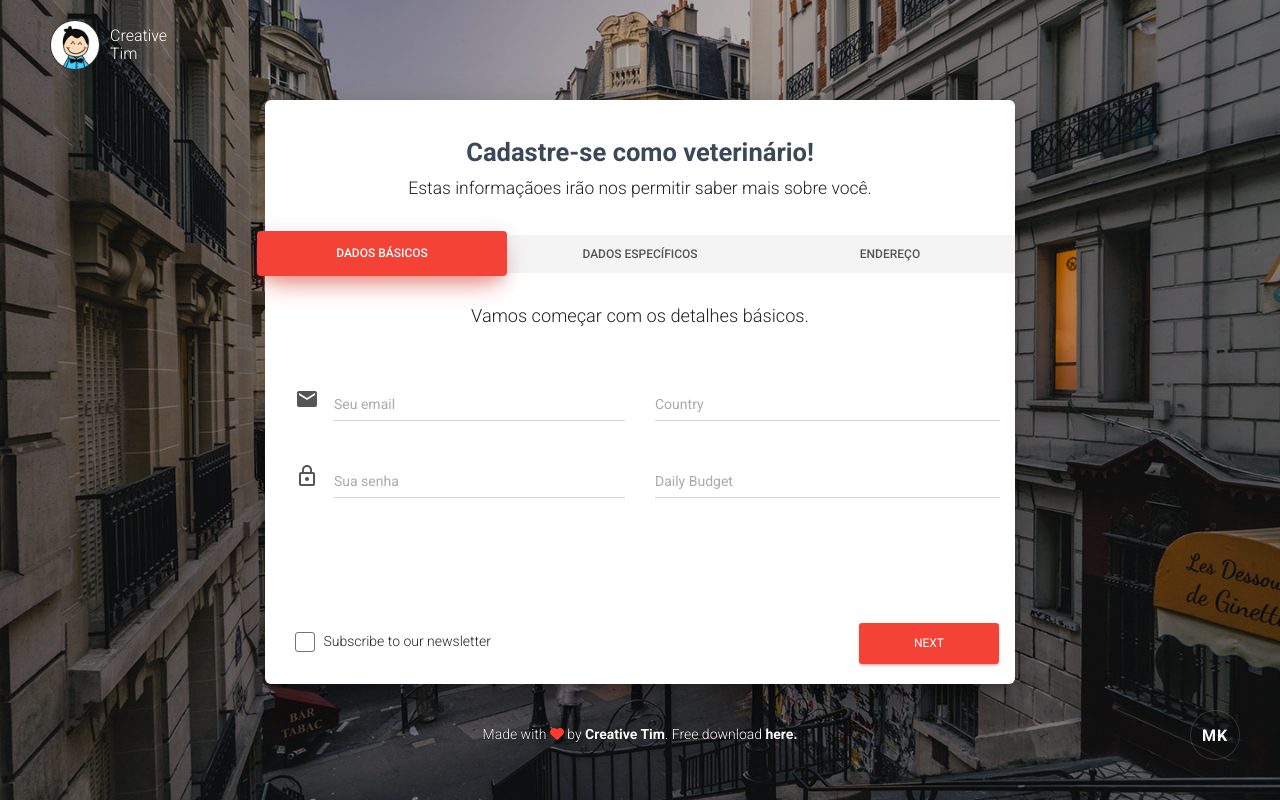
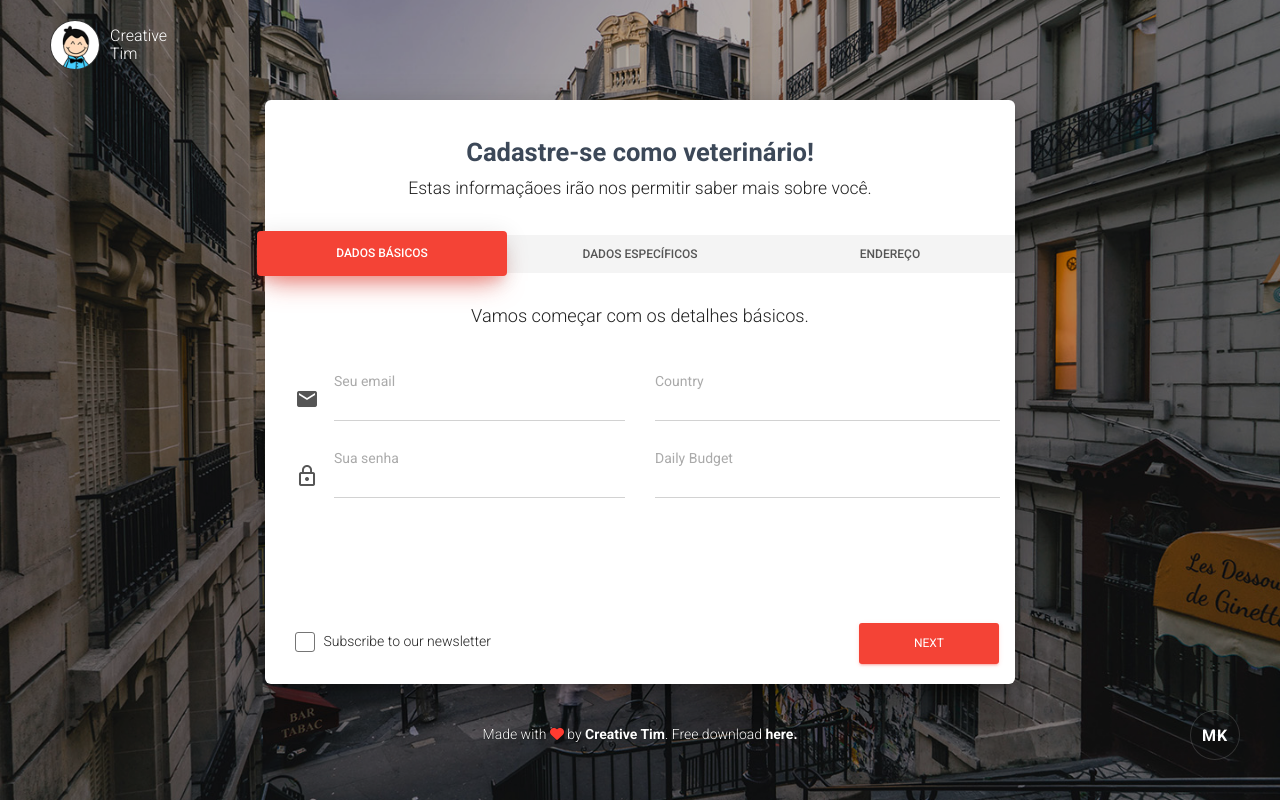
Before and after one commit to Belle379/carrapichoSenac, a PHP site: the page made by cadastro front/wizard-book-room.html in a window 1280 px wide. Run offline with PHP 8.4, Linux system fonts and the light colour scheme; some libraries are stand-ins or nearby versions.

Commit message:
Update material-bootstrap-wizard.css

```diff
--- a/cadastro front/assets/css/material-bootstrap-wizard.css
+++ b/cadastro front/assets/css/material-bootstrap-wizard.css
@@ -728,7 +728,7 @@ label.control-label {
     margin-top: 0;
     font-size: 11px; }
   .form-group.label-floating label.control-label, .form-group.label-placeholder label.control-label {
-    top: -7px;
+    top: -30px;
     font-size: 14px;
     line-height: 1.42857; }
   .form-group.label-static label.control-label, .form-group.label-floating.is-focused label.control-label, .form-group.label-floating:not(.is-empty) label.control-label {
```
